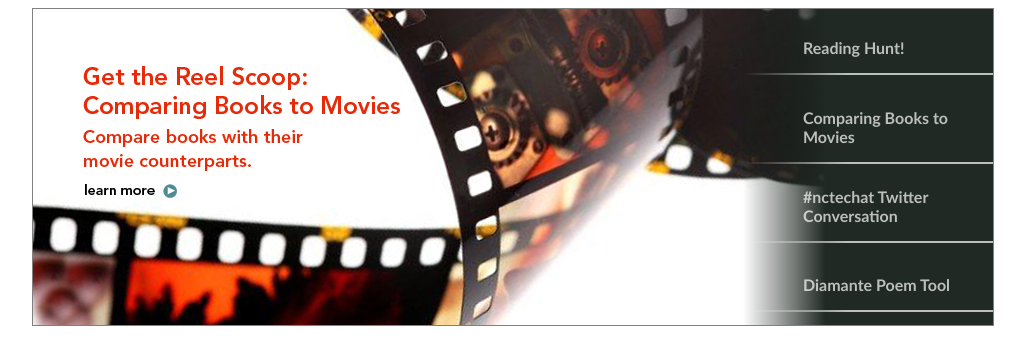
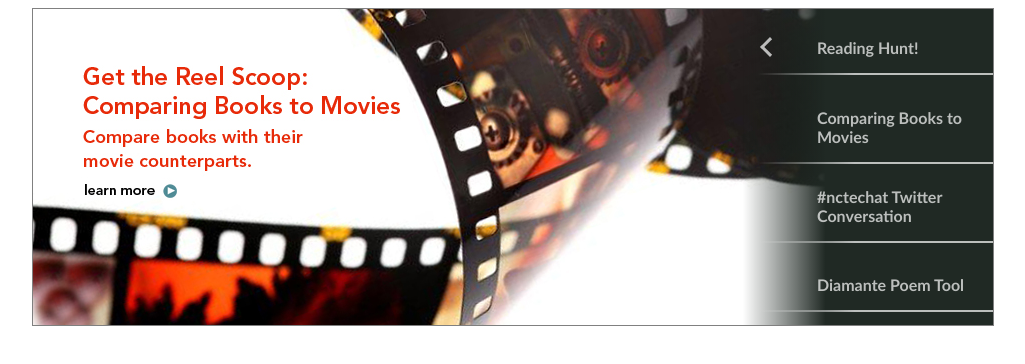
Before and after one commit to travisaxton/slick, a plain HTML site: page index.html in a window 1280 px wide. Shown: the whole page, without its empty margins (127-1152 px from the left). Drawn offline with nearby package versions, Linux system fonts and the light colour scheme.

Commit message:
hover effect good enough

```diff
--- a/css/ncte-homepage-slider.css
+++ b/css/ncte-homepage-slider.css
@@ -33,6 +33,28 @@
   opacity: 0.7;
   font-family: 'Trebuchet MS', Verdana, Arial, Helvetica, sans-serif;
 }
+.slider__nav-thumbnail:before {
+  content: "";
+  display: block;
+  width: 5px;
+  height: 5px;
+  border: solid white;
+  border-width: 0 3px 3px 0;
+  display: inline-block;
+  padding: 3px;
+  transform: rotate(135deg);
+  -webkit-transform: rotate(135deg);
+  position: relative;
+  top: 31px;
+  left: 90px;
+  opacity: 0;
+  transition: 1s;
+}
+.slider__nav-thumbnail:hover:before,
+.slider__nav-thumbnail.slick-current:before {
+  opacity: 1;
+  left: 20px;
+}
 
 .slider__nav-thumbnail h3 {
   font-size: 1em;
@@ -61,6 +83,7 @@
 }
 
 
+
 /* background gradient */
 
 .slider__nav-thumbnails {
```
